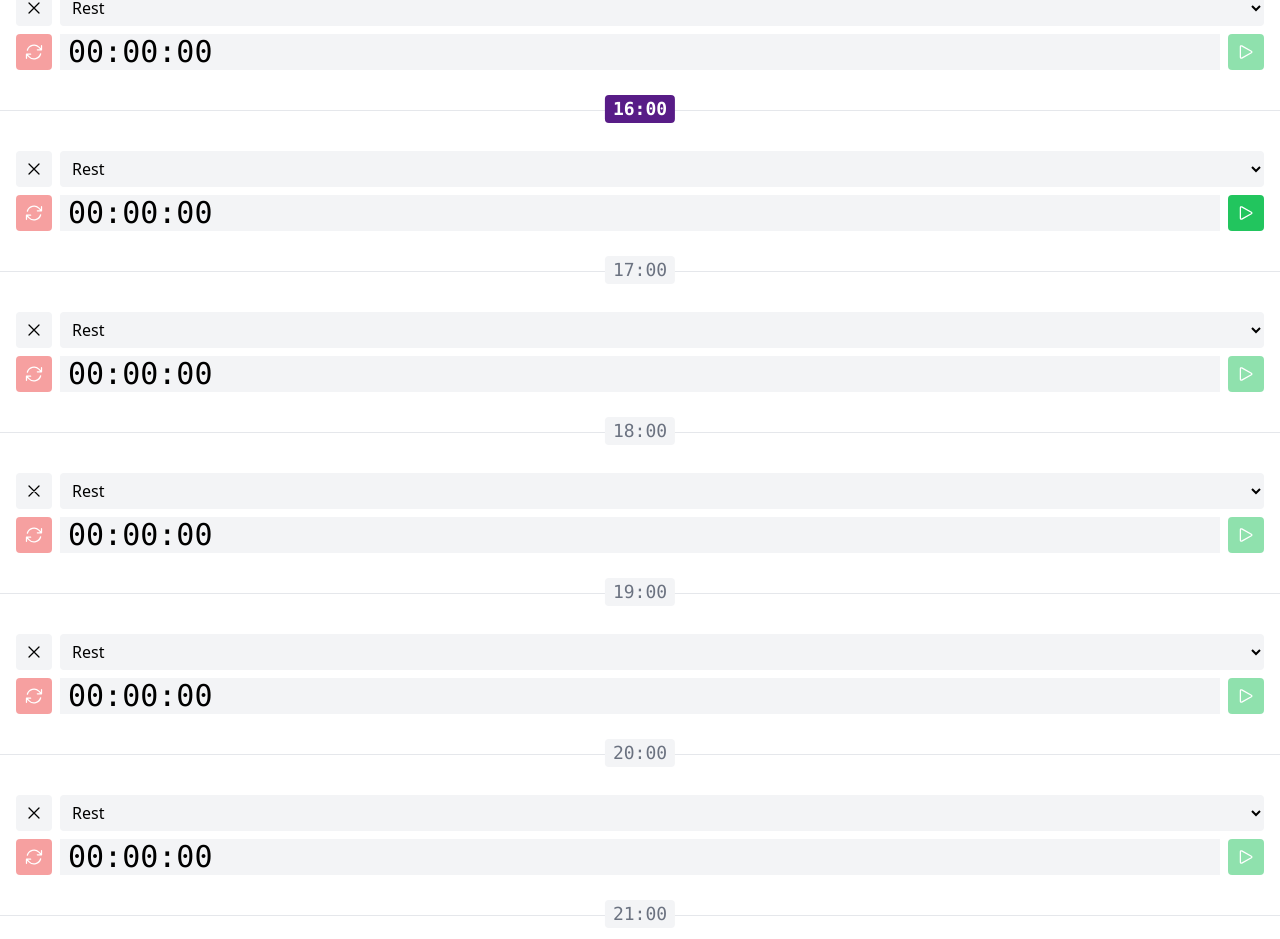
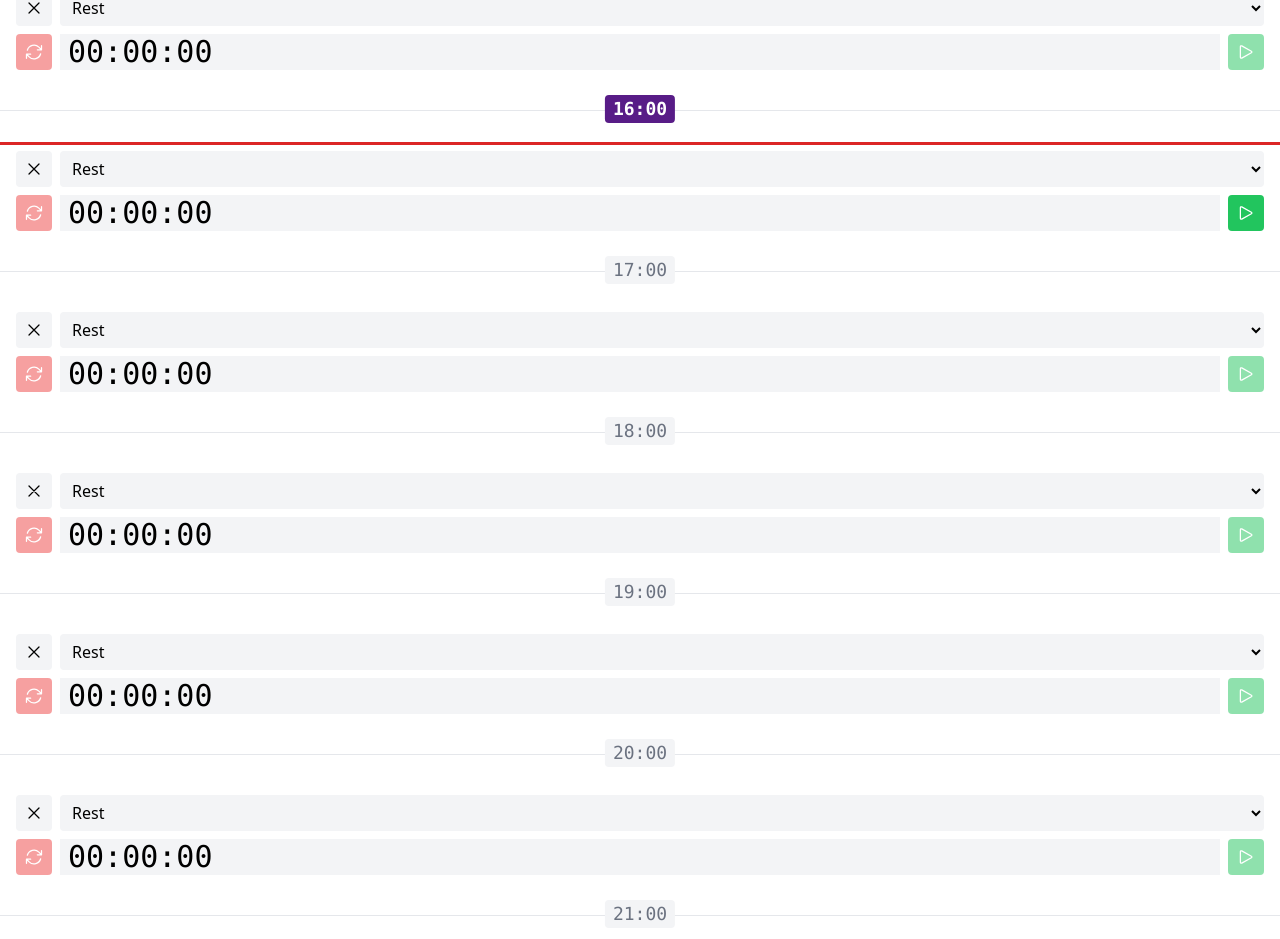
Before and after one commit to egorystuff/ontrack-TypeScript, a Vue app: page /#timeline in a window 1280 px wide. Shown: the part 2555-3494 px from the top of the page. Built offline with nearby package versions, Linux system fonts and the light colour scheme.

Commit message:
Added timeline indicator.

```diff
--- a/src/activities.js
+++ b/src/activities.js
@@ -33,7 +33,6 @@ export function updateActivity(activity, fields) {
 }
 
 const totalActivitySecondsToComplete = computed(() => {
-  console.log(trackedActivities.value)
   return trackedActivities.value
     .map(({ secondsToComplete }) => secondsToComplete)
     .reduce((total, seconds) => total + seconds, 0)
--- /dev/null
+++ b/src/components/TheTimelineIndicator.vue
@@ -0,0 +1,59 @@
+<script setup>
+import { computed, ref, watchEffect, onActivated, onDeactivated } from 'vue'
+import {
+  HUNDRED_PERCENT,
+  SECONDS_IN_DAY,
+  SECONDS_IN_MINUTE,
+  MINUTE_IN_HOUR,
+  MILISECONDS_IN_SECOND
+} from '@/constants'
+
+const indicatorRef = ref()
+const secondsSinceMidnight = ref(calculateSecondsSinceMidnight())
+
+let timer = null
+
+onActivated(() => {
+  secondsSinceMidnight.value = calculateSecondsSinceMidnight()
+  timer = setInterval(() => {
+    secondsSinceMidnight.value += 1 * 60
+  }, MILISECONDS_IN_SECOND)
+})
+
+onDeactivated(() => clearInterval(timer))
+
+const topOffset = computed(
+  () => (secondsSinceMidnightInPercentage.value * getTimelineHeight()) / HUNDRED_PERCENT
+)
+
+const secondsSinceMidnightInPercentage = computed(
+  () => (HUNDRED_PERCENT * secondsSinceMidnight.value) / SECONDS_IN_DAY
+)
+
+watchEffect(() => {
+  if (secondsSinceMidnight.value > SECONDS_IN_DAY) {
+    secondsSinceMidnight.value = 0
+  }
+})
+
+function calculateSecondsSinceMidnight() {
+  const now = new Date()
+  return (
+    SECONDS_IN_MINUTE * MINUTE_IN_HOUR * now.getHours() +
+    SECONDS_IN_MINUTE * now.getMinutes() +
+    now.getSeconds()
+  )
+}
+
+function getTimelineHeight() {
+  return indicatorRef.value?.parentNode.getBoundingClientRect().height
+}
+</script>
+
+<template>
+  <hr
+    ref="indicatorRef"
+    class="pointer-events-none absolute z-10 w-full border-b-2 border-red-600"
+    :style="{ top: `${topOffset}px` }"
+  />
+</template>
--- a/src/constants.js
+++ b/src/constants.js
@@ -9,6 +9,7 @@ export const MIDNIGHT_HOUR = 0
 export const SECONDS_IN_MINUTE = 60
 export const MINUTE_IN_HOUR = 60
 export const SECONDS_IN_HOUR = SECONDS_IN_MINUTE * MINUTE_IN_HOUR
+export const SECONDS_IN_DAY = SECONDS_IN_HOUR * HOURS_IN_DAY
 export const MILISECONDS_IN_SECOND = 1000
 
 export const NAV_ITEMS = [
--- a/src/pages/TheTimeline.vue
+++ b/src/pages/TheTimeline.vue
@@ -2,12 +2,15 @@
 // import { onActivated } from 'vue'
 import { timelineItems } from '@/timeline-items'
 import TimelineItem from '../components/TimelineItem.vue'
+import TheTimelineIndicator from '../components/TheTimelineIndicator.vue'
 
 // onActivated(() => scrollToCurrentHour(true))
 </script>
 
 <template>
-  <div class="mt-7">
+  <div class="relative mt-7">
+    <TheTimelineIndicator />
+
     <ul>
       <TimelineItem
         v-for="timelineItem in timelineItems"
```
